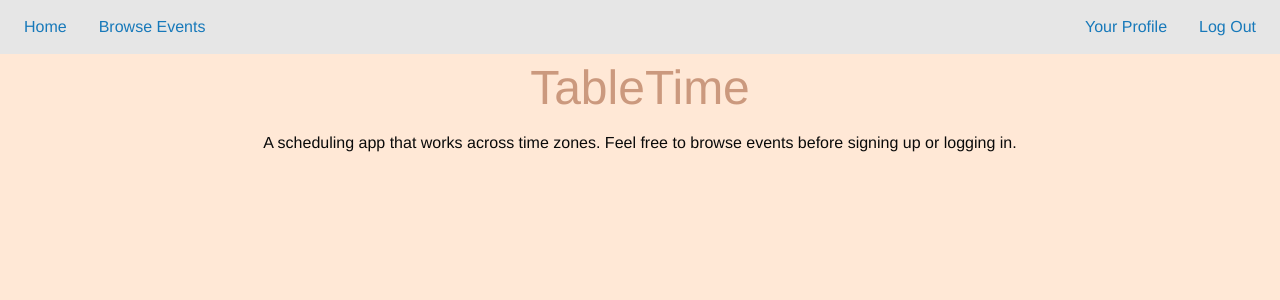
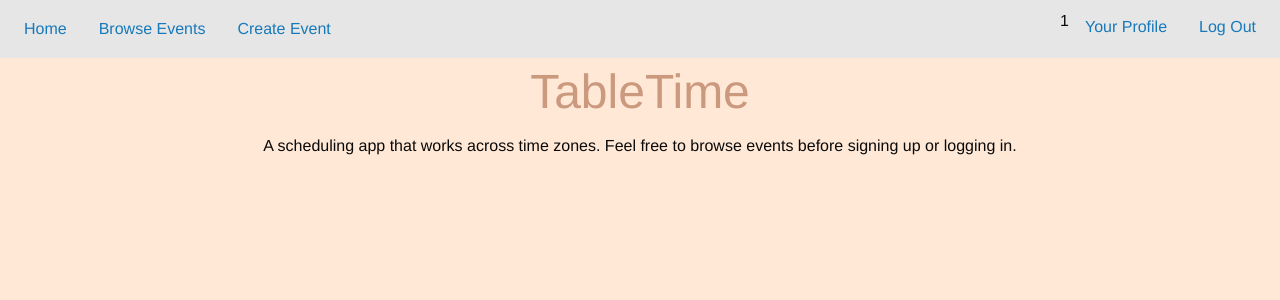
Before and after one commit to with-a-k/tabletime-php, a PHP site: page /index.php in a window 1280 px wide. Shown: the top 300 px of the page. Run offline with PHP 8.4, Linux system fonts and the light colour scheme; the visitor is signed in with stand-in values (Sample User, id 1); some libraries are stand-ins or nearby versions.

Commit message:
Try to figure out why new event creation fake-succeeds

```diff
--- a/web/navbar.php
+++ b/web/navbar.php
@@ -7,10 +7,14 @@ session_start();
       <ul class="menu">
         <li><a href="index.php">Home</a></li>
         <li><a href="events.php">Browse Events</a></li>
+        <?php if(isset($_SESSION['username'])): ?>
+          <li><a href="newEvent.php">Create Event</a></li>
+        <?php endif; ?>
       </ul>
     </div>
     <div class="top-bar-right">
       <ul class="menu">
+        <li><p class="debug-alert"><?=$_SESSION['debug']?></p></li>
         <?php if(isset($_SESSION['username'])): ?>
           <li><a href="userprofile.php">Your Profile</a></li>
           <li><a href="logout.php">Log Out</a></li>
--- a/web/newEvent.php
+++ b/web/newEvent.php
@@ -41,6 +41,7 @@ if(isset($_POST['event-name']) && isset($_POST['desc']) && isset($_POST['min-use
       $res->execute();
       $newEventId = $db->lastInsertId();
       if (isset($newEventId)) {
+        $_SESSION['debug'] = $newEventId;
         $newURL = 'event.php?rid='.$newEventId;
         header('Location: ' . $newURL);
         die();
```
